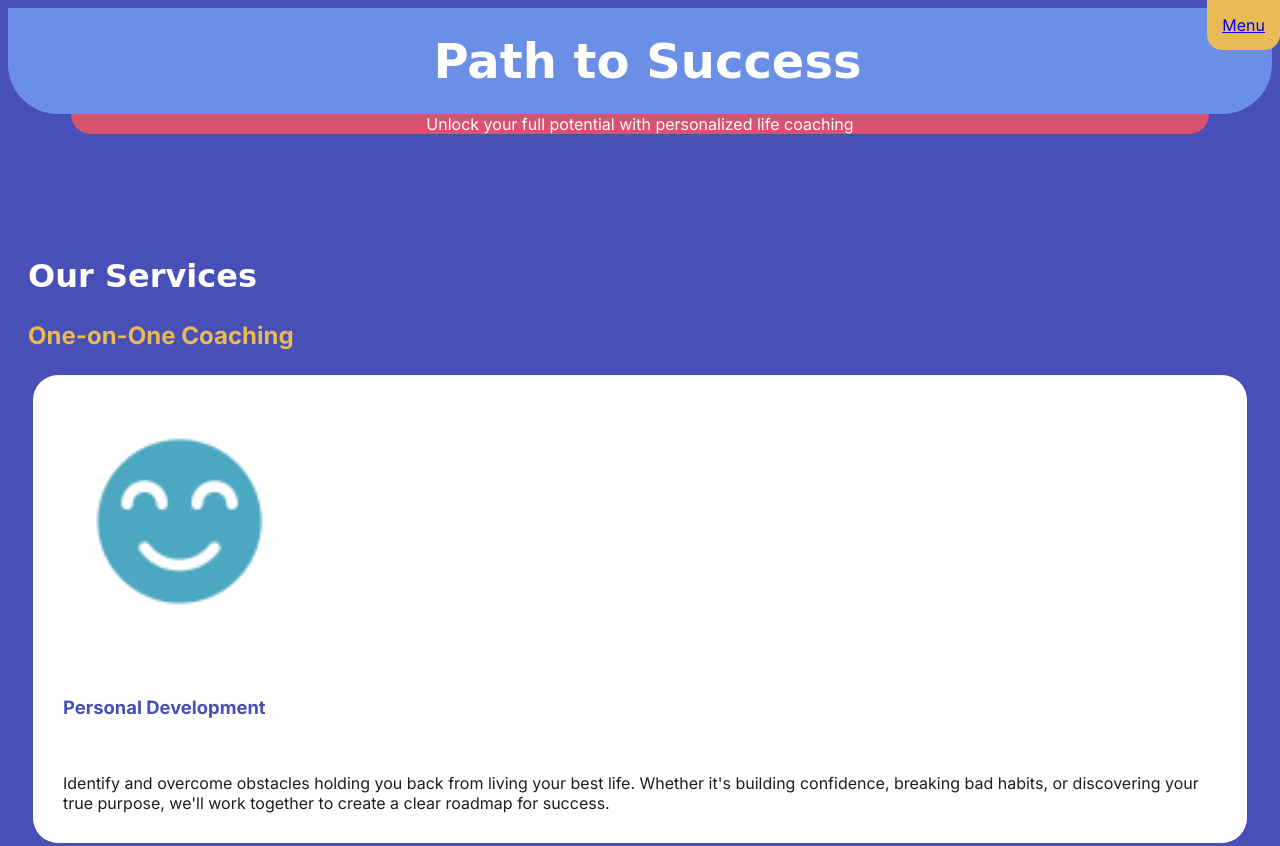
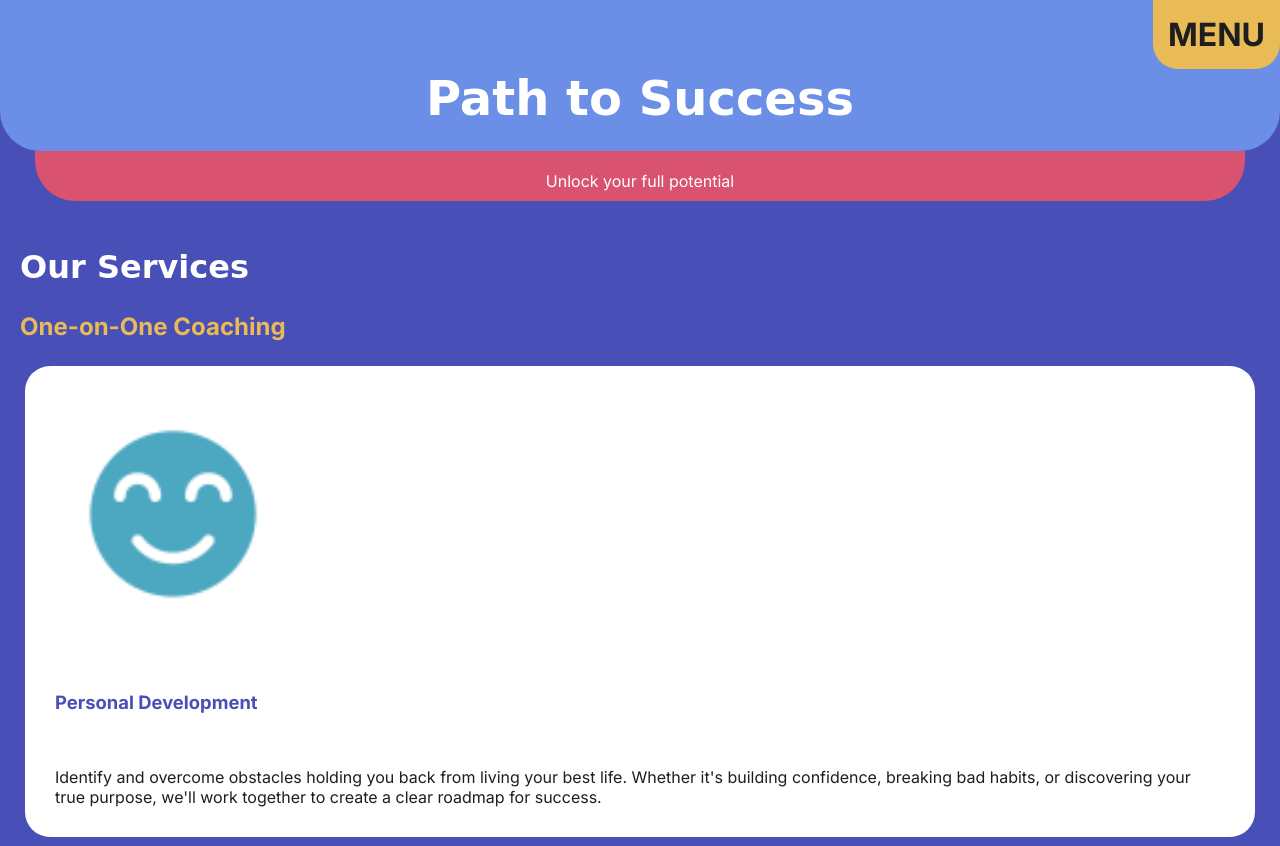
Before and after one commit to Yenny-N/path-to-success, a plain HTML site: page index.html in a window 1280 px wide. Shown: the top 846 px of the page. Drawn offline with Linux system fonts and the light colour scheme; a web font is replaced by a local one.

Commit message:
Edit styles
Fixed header and adjust footer

```diff
--- a/index.html
+++ b/index.html
@@ -10,8 +10,7 @@
 <body>
 <header>
 <h1>Path to Success</h1>
-<p>Unlock your full potential with personalized life coaching</p>
-
+<p>Unlock your full potential <span class="potential"> with personalized life coaching</span></p>
 
 <nav>
 <a href="#menu">Menu</a>
--- a/styles.css
+++ b/styles.css
@@ -10,18 +10,16 @@
 --White:#ffffff;
 }
 
-header {
-    top: 0;
-}
-
 header p {
     background-color: #D9526F;
-    border-radius: 10px;
     margin: auto;
+    margin-bottom: 10px;
     color: #ffffff;
     text-align: center;
-    border-radius: 0px 0px 50px 50px;
-    width: 90%;
+    border-radius: 0px 0px 40px 40px;
+    width: 93%;
+    padding: 10px;
+    padding-top: 20px;
 }
 
 h1, h2 {
@@ -32,13 +30,12 @@ h1, h2 {
 h1{
     font-size: 3em;
     background-color: #6B8FE7;
-    padding: 25px;
-    padding-left: 40px;
+    padding-top: 70px;
     padding-bottom: 25px;
     text-align: center;
     margin: 0;
-    border-radius: 0px 0px 50px 50px;
-
+    border-radius: 0px 0px 40px 40px;
+    width: 100%;
 }
 
 nav h2{
@@ -48,6 +45,7 @@ nav h2{
 h2{
     font-size: 2em;
     padding-left: 20px;
+    padding-top: 20px;
 }
 
 h3{
@@ -65,15 +63,26 @@ h4{
 body{
     font-family: 'Inter', sans-serif;
     color: #1E1E1E;
+    padding: 0;
+    margin: 0;
+    margin-bottom: 120px;
 }
 
 html{
     background-color: var(--Purple);
+    margin: 0;
+    padding: 0;
 }
 
 ul li {
-    visibility: hidden;
+    display: none;
+    list-style: none;
     background-color: #E9BB57;
+}
+
+nav a{
+    text-decoration: none;
+    color: #1E1E1E;
 }
 
 main p {
@@ -87,9 +96,12 @@ main p {
     background-color: #E9BB57;
     padding: 15px;
     margin: auto;
-    border-radius: 0px 0px 15px 15px;
-    text-transform: capitalize;
+    border-radius: 0px 0px 25px 25px;
     list-style: none;
+    font-size: 2em;
+    text-transform: uppercase;
+    font-weight: bold;
+    text-decoration: none;
 }
 
 img {
@@ -110,7 +122,6 @@ article {
 #ychoose {
     border-radius: 0;
     background-color: #D9526F;
-    padding-top: 20px;
     padding-bottom: 20px;
     width: 100%;
 }
@@ -173,8 +184,32 @@ footer {
     background-color: #6B8FE7;
     text-align: center;
     color: #ffffff;
+    padding-top: 60px;
+    padding-bottom: 60px;
+    border-radius: 0px 0px 50px 50px;
+    width: 100%;
 }
 
 .first {
+    text-align: center;
     background-color: #D9526F;
+    color: #ffffff;
+    padding-bottom: 90px;
 }
+
+.first p{
+    text-align: left;
+    padding: 20px;
+}
+
+.first a{
+    background-color: #ffffff;
+    text-decoration: none;
+    margin: 10px;
+    text-transform: uppercase;
+    text-align: center;
+}
+
+.potential {
+    display: none;
+}
```
